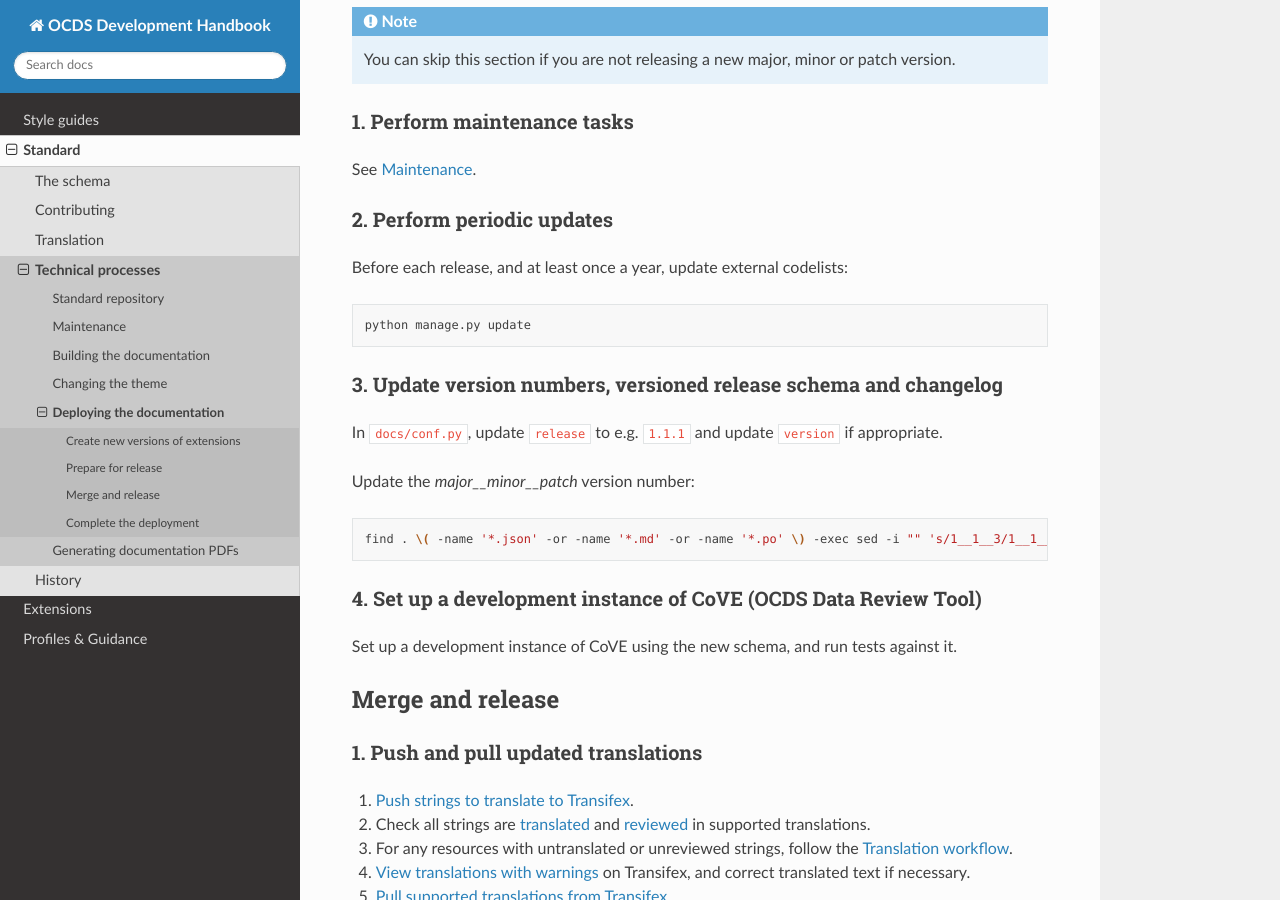
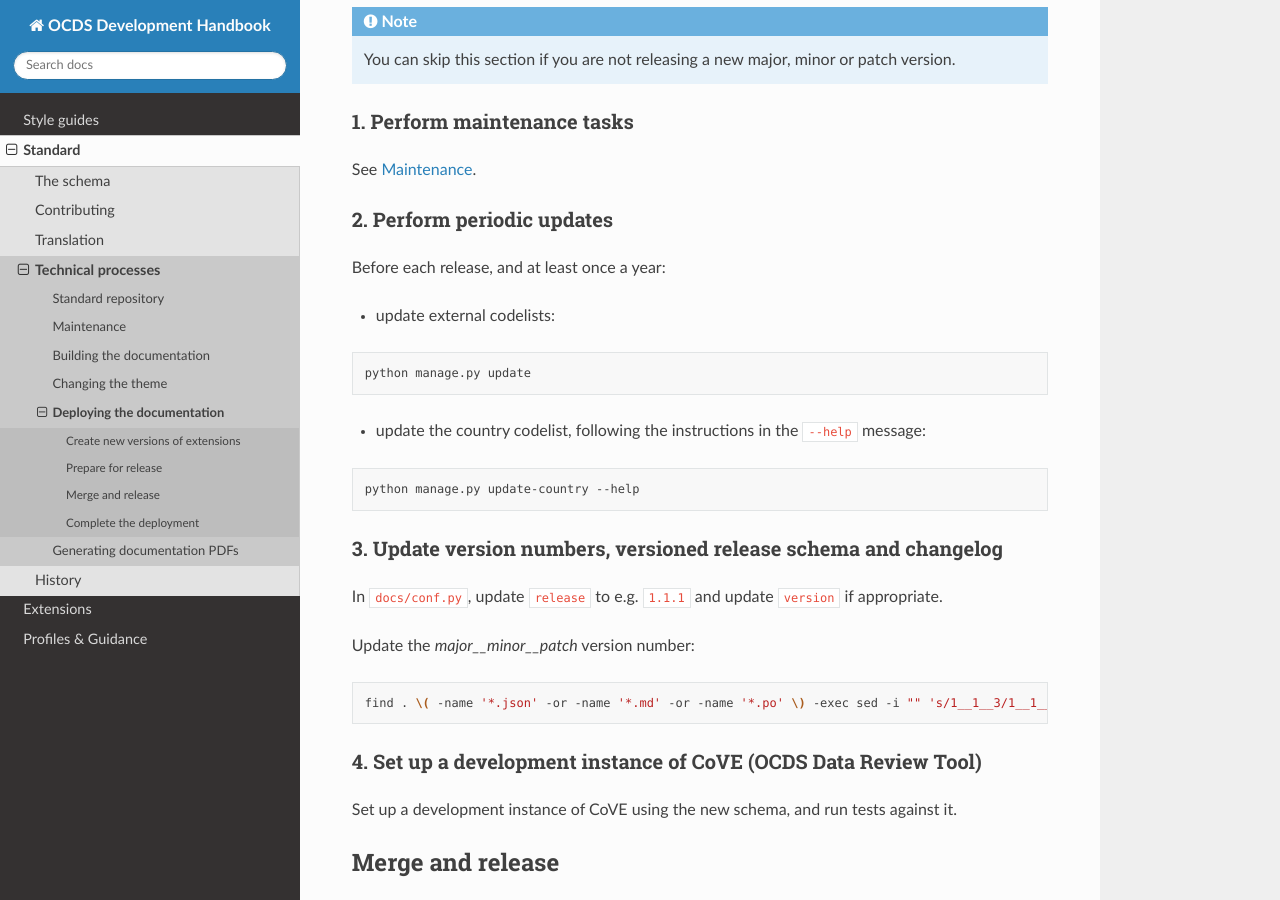
Before and after one commit to open-contracting/standard-development-handbook, a Sphinx documentation site: the page built from docs/standard/technical/deployment.rst, in a window 1280 px wide and 900 px high, scrolled down 1356 px. Built offline with Sphinx 7.4.7 and the Read the Docs theme 2.0.0, drawn with Linux system fonts in a browser that asks for light colours.

Commit message:
deployment.rst: add update-country instructions

```diff
--- a/docs/standard/technical/deployment.rst
+++ b/docs/standard/technical/deployment.rst
@@ -63,11 +63,19 @@ See :doc:`maintain`.
 2. Perform periodic updates
 ~~~~~~~~~~~~~~~~~~~~~~~~~~~
 
-Before each release, and at least once a year, update external codelists:
+Before each release, and at least once a year:
+
+-  update external codelists:
 
 .. code-block:: shell
 
    python manage.py update
+
+-  update the country codelist, following the instructions in the ``--help`` message:
+
+.. code-block:: shell
+
+   python manage.py update-country --help
 
 3. Update version numbers, versioned release schema and changelog
 ~~~~~~~~~~~~~~~~~~~~~~~~~~~~~~~~~~~~~~~~~~~~~~~~~~~~~~~~~~~~~~~~~
```
